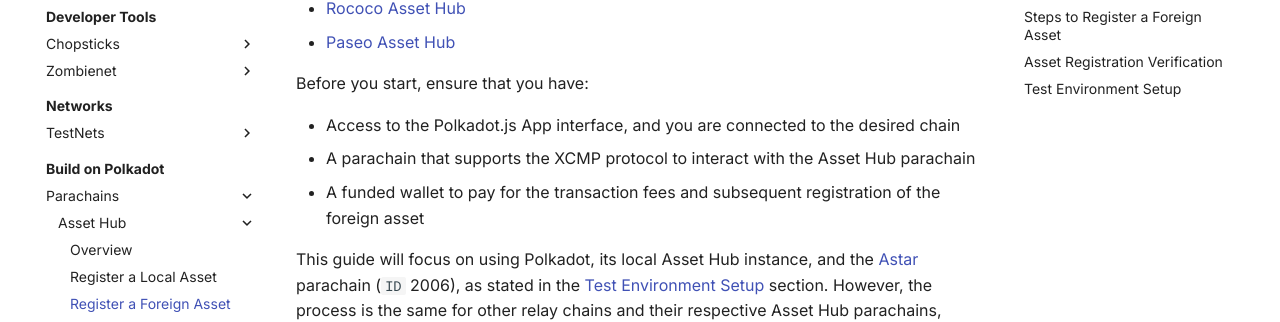
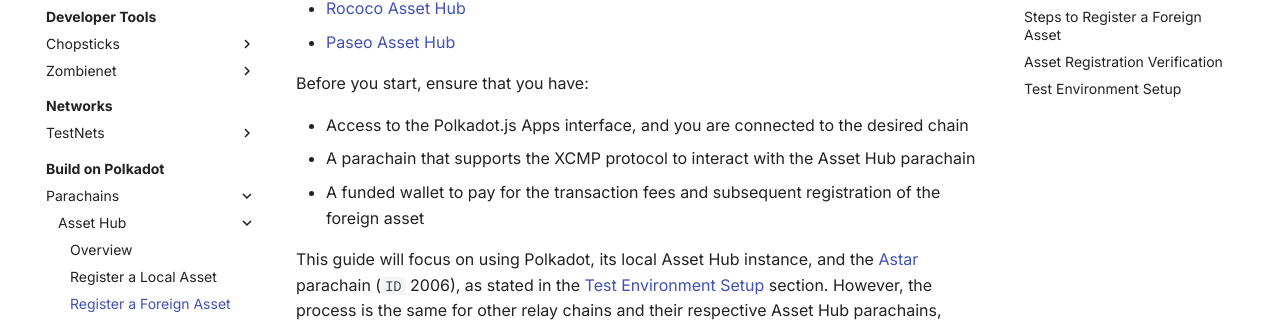
Before and after one commit to papermoonio/polkadot-ecosystem-docs-draft, an MkDocs documentation site: the page built from docs/build-on-polkadot/parachains/asset-hub/register-a-foreign-asset.md, in a window 1280 px wide and 900 px high, scrolled down 662 px. Shown: the part 145-467 px from the top of the window. Built offline with MkDocs 1.6.1 and Material for MkDocs 9.7.7, drawn with Linux system fonts in a browser that asks for light colours.

Commit message:
Update docs/build-on-polkadot/parachains/asset-hub/register-a-foreign-asset.md
Co-authored-by: Erin Shaben <eshaben@icloud.com>

```diff
--- a/docs/build-on-polkadot/parachains/asset-hub/register-a-foreign-asset.md
+++ b/docs/build-on-polkadot/parachains/asset-hub/register-a-foreign-asset.md
@@ -25,7 +25,7 @@
 
 Before you start, ensure that you have:
 
-- Access to the Polkadot.js App interface, and you are connected to the desired chain
+- Access to the Polkadot.js Apps interface, and you are connected to the desired chain
 - A parachain that supports the XCMP protocol to interact with the Asset Hub parachain
 - A funded wallet to pay for the transaction fees and subsequent registration of the foreign asset
 
```
